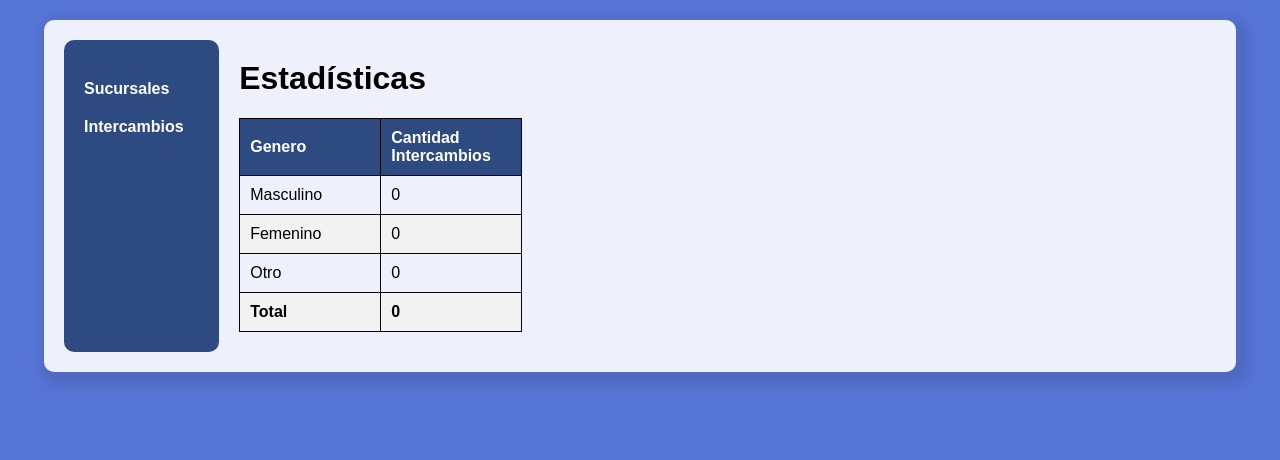
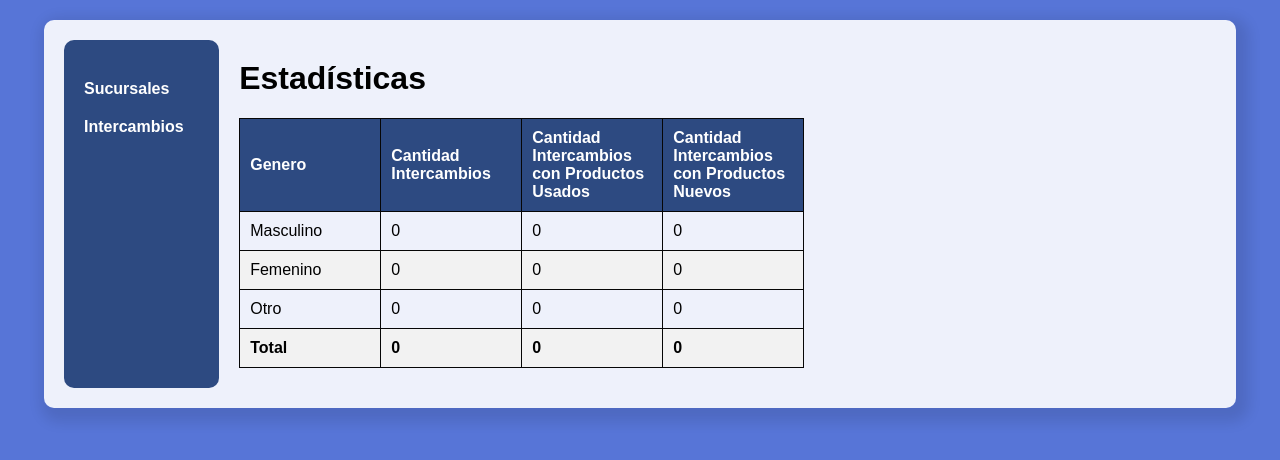
Before and after one commit to JJuanVolpe/Ferreplus, a Django app: page /verEstadisticasIntercambio/ in a window 1280 px wide. Shown: the part 38-498 px from the top of the page. Run offline with Django 4.2, Linux system fonts and the light colour scheme; data that the repository does not hold is empty.

Commit message:
agregue algunas estadisticas mas

```diff
--- a/myapp/templates/Menu_De_Intercambios.html
+++ b/myapp/templates/Menu_De_Intercambios.html
@@ -304,7 +304,7 @@
         }
 
         .vertical-center {
-            max-width: 80%;
+            max-width: 100%;
             max-height: 50%;
             display: flex;
             margin-left: 50px;
@@ -374,7 +374,7 @@
         <div class="right">
             <h3>Intercambios disponibles</h3>
             <div class="exist-trueque">
-                {% if trueques %}
+
                 <div class="search-filter">
                     <form method="GET" action="{% url 'filtrar_productos_por_filtro' %}" style="position: relative;">
                         {% csrf_token %}
@@ -389,7 +389,9 @@
                             </button>
                         </div>
                     </form>
+                    <a href="{% url 'Menu_De_Intercambios' %}">Reiniciar filtros</a>
                 </div>
+                {% if trueques %}
                 <table class="trueque-table">
                     <thead>
                         <tr>
--- a/myapp/templates/verEstadisticasIntercambios.html
+++ b/myapp/templates/verEstadisticasIntercambios.html
@@ -171,24 +171,34 @@
                                 <tr>
                                     <th>Genero</th>
                                     <th>Cantidad Intercambios</th>
+                                    <th>Cantidad Intercambios con Productos Usados</th>
+                                    <th>Cantidad Intercambios con Productos Nuevos</th>
                                 </tr>
                             </thead>
                             <tbody>
                                 <tr>
                                     <td>Masculino</td>
                                     <td>{{ total_masculino }}</td>
+                                    <td>{{ cant_usado_masc }}</td>
+                                    <td>{{ cant_nuevo_masc }}</td>
                                 </tr>
                                 <tr>
                                     <td>Femenino</td>
                                     <td>{{ total_femenino }}</td>
+                                    <td>{{ cant_usado_fem }}</td>
+                                    <td>{{ cant_nuevo_fem }}</td>
                                 </tr>
                                 <tr>
                                     <td>Otro</td>
                                     <td>{{ total_otro }}</td>
+                                    <td>{{ cant_usado_otro }}</td>
+                                    <td>{{ cant_nuevo_otro }}</td>
                                 </tr>
                                 <tr class="total-row">
                                     <td>Total</td>
                                     <td>{{ total }}</td>
+                                    <td>{{ cant_usado }}</td>
+                                    <td>{{ cant_nuevo }}</td>
                                 </tr>
                             </tbody>
                         </table>
--- a/myapp/views.py
+++ b/myapp/views.py
@@ -625,21 +625,54 @@ def ver_estadisticas_sucursal(request):
     })
 def ver_estadisticas_intercambio(request):
     intercambio = intercambios.objects.all()
+    cant_nuevo = 0
+    cant_nuevo_fem = 0
+    cant_nuevo_masc = 0
+    cant_nuevo_otro = 0
+    cant_usado = 0
+    cant_usado_fem = 0
+    cant_usado_masc = 0
+    cant_usado_otro = 0
     cant_femenino=0
     cant_masculino=0
     cant_otro=0
     total=0
     for inter in intercambio:
         total+=1
-        if inter.usuario.genero=='Femenino':
-            cant_femenino+=1
-        elif inter.usuario.genero=='Masculino':
-           cant_masculino+=1
-        else: #genero otro
-            cant_otro+=1
+        if inter.estado=='Nuevo':
+            cant_nuevo+=1
+            if inter.usuario.genero=='Femenino':
+                cant_nuevo_fem+=1
+                cant_femenino+=1
+            elif inter.usuario.genero=='Masculino':
+                cant_masculino+=1
+                cant_nuevo_masc+=1
+            else: #genero otro
+                cant_nuevo_otro+=1
+                cant_otro+=1
+        elif inter.estado=='Usado':
+            cant_usado+=1
+            if inter.usuario.genero=='Femenino':
+                cant_femenino+=1
+                cant_usado_fem+=1
+            elif inter.usuario.genero=='Masculino':
+                cant_masculino+=1
+                cant_usado_masc+=1
+            else: #genero otro
+                cant_otro+=1
+                cant_usado_otro+=1
+
     return render(request,'verEstadisticasIntercambios.html',{
         'total_masculino':cant_masculino,
         'total_femenino':cant_femenino,
         'total_otro':cant_otro,
+        'cant_nuevo_masc':cant_nuevo_masc,
+        'cant_nuevo_otro':cant_nuevo_otro,
+        'cant_nuevo_fem':cant_nuevo_fem,
+        'cant_usado_fem':cant_usado_fem,
+        'cant_usado_masc':cant_usado_masc,
+        'cant_usado_otro':cant_usado_otro,
+        'cant_usado':cant_usado,
+        'cant_nuevo':cant_nuevo ,
         'total':total
     })
```
